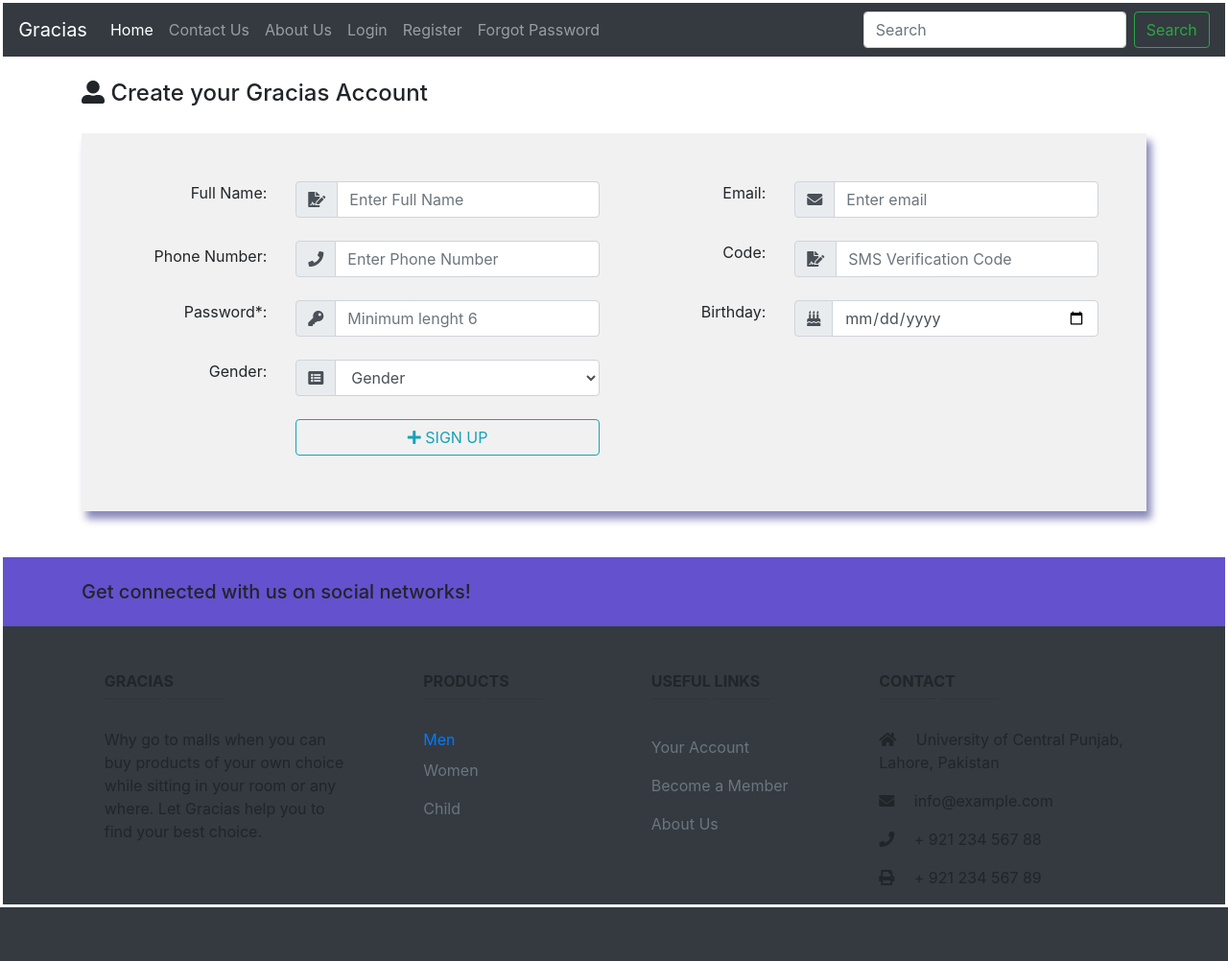
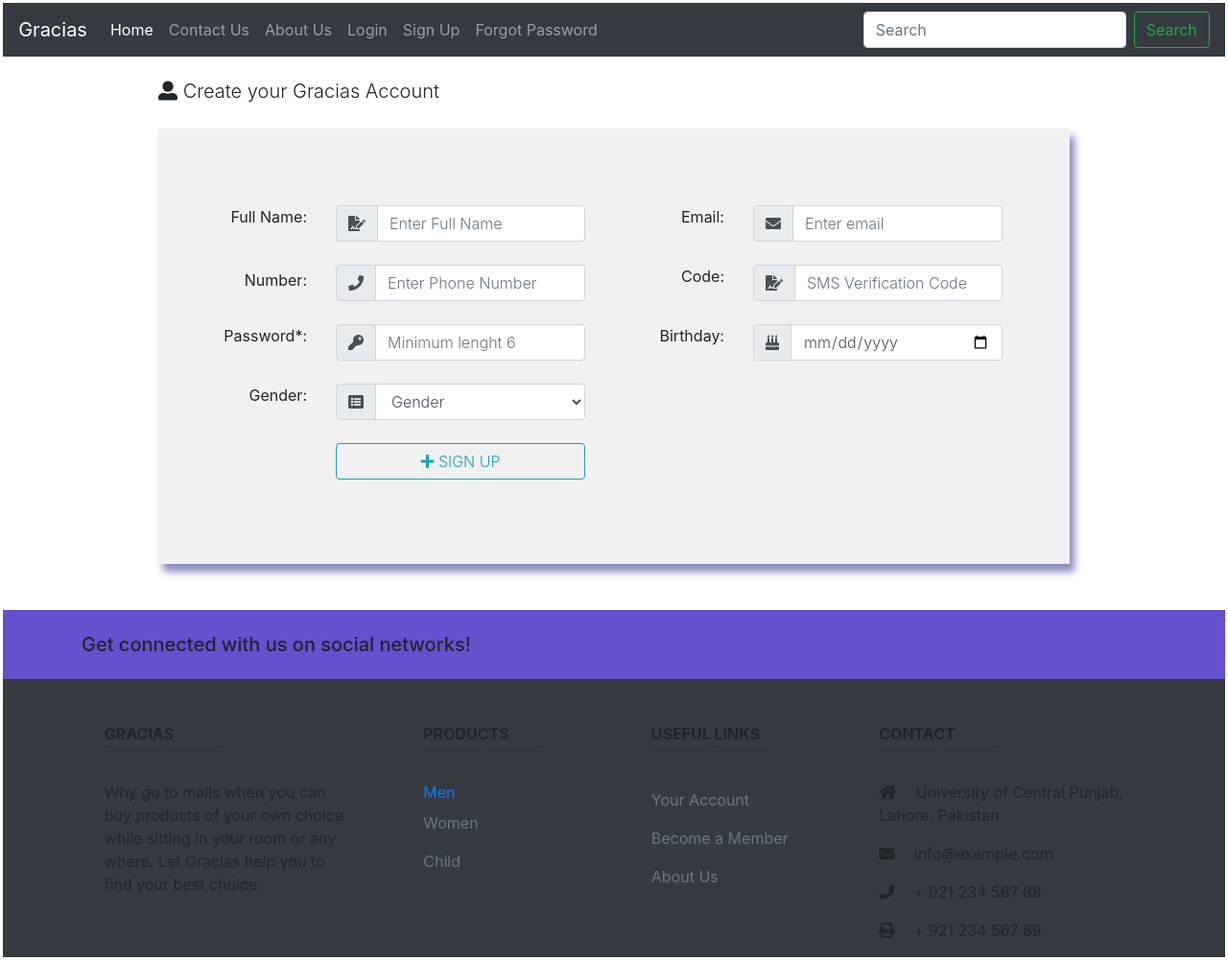
Before and after one commit to ABUBAKER7/WadProjectGracias, a PHP site: page /register.html in a window 1280 px wide. Shown: the whole page at 96% size. Before the commit the page ends 946 px from the top, so only its background shows below. Run offline with PHP 8.4, Linux system fonts and the light colour scheme; some libraries are stand-ins or nearby versions.

Commit message:
sign up page update

```diff
--- a/aboutus.html
+++ b/aboutus.html
@@ -43,7 +43,7 @@
                 <a class="nav-link " href="login.html">Login</a>
             </li>
             <li class="nav-item">
-                <a class="nav-link" href="register.html">Register</a>
+                <a class="nav-link" href="register.html">Sign Up</a>
             </li>
             <li class="nav-item">
                 <a class="nav-link" href="forgotpassword.html">Forgot Password</a>
--- a/contactus.html
+++ b/contactus.html
@@ -50,7 +50,7 @@
                 <a class="nav-link " href="login.html">Login</a>
             </li>
             <li class="nav-item">
-                <a class="nav-link" href="register.html">Register</a>
+                <a class="nav-link" href="register.html">Sign Up</a>
             </li>
             <li class="nav-item">
                 <a class="nav-link" href="forgotpassword.html">Forgot Password</a>
--- a/css/register_stylesheet.css
+++ b/css/register_stylesheet.css
@@ -1,5 +1,5 @@
 /*Shoaib */
-@media screen and (max-width: 320px) {
+@media  screen and(max-width: 320px) {
     label{
         display: none;
     }
@@ -42,6 +42,14 @@ body{
     margin-top: -45px;
     padding: 50px;
     box-shadow: 5px 8px 8px #8888BA;
+}
+
+.marginleft{
+    margin-left: 5rem;
+}
+
+.marginright{
+    margin-left: -43px;
 }
 .login-input{
     /*border-radius: 2%;*/
@@ -112,3 +120,49 @@ div.footer-socialmedia>i{
 /*.banner-image{*/
 /*background-image: url("banner.jpg");*/
 /*background-repeat: no-repeat;*/
+
+
+.my_container {
+    background-color: #f1f1f1;
+    margin-top: -45px;
+
+    margin-left: 80px;
+    margin-right: 80px;
+    padding-left: 40px;
+    padding-right: 70px;
+    padding-top: 80px;
+    padding-bottom: 80px;
+    box-shadow: 5px 8px 8px #8888BA;
+}
+.fontstyle{
+    font-size: 1rem;
+    font-weight: 300;
+}
+@media (max-width: 576px) {
+    .my_container {
+        max-width: 540px;
+        margin-left: auto;
+        margin-right: auto;
+    }
+}
+
+@media (max-width: 768px) {
+    .my_container {
+        max-width: 720px;
+
+    }
+}
+
+@media (max-width: 992px) {
+    .my_container {
+        max-width: 960px;
+
+    }
+}
+
+@media (max-width: 1200px) {
+    .my_container {
+        max-width: 1140px;
+
+    }
+}
--- a/forgotpassword.html
+++ b/forgotpassword.html
@@ -53,7 +53,7 @@
                 <a class="nav-link " href="login.html">Login</a>
             </li>
             <li class="nav-item">
-                <a class="nav-link" href="register.html">Register</a>
+                <a class="nav-link" href="register.html">Sign Up</a>
             </li>
             <li class="nav-item">
                 <a class="nav-link" href="forgotpassword.html">Forgot Password</a>
--- a/index.html
+++ b/index.html
@@ -37,7 +37,7 @@
 				<a class="nav-link " href="login.html">Login</a>
 			</li>
 			<li class="nav-item">
-				<a class="nav-link" href="register.html">Register</a>
+				<a class="nav-link" href="register.html">Sign Up</a>
 			</li>
 			<li class="nav-item">
 				<a class="nav-link" href="forgotpassword.html">Forgot Password</a>
--- a/login.html
+++ b/login.html
@@ -37,7 +37,7 @@
                 <a class="nav-link " href="login.html">Login</a>
             </li>
             <li class="nav-item">
-                <a class="nav-link" href="register.html">Register</a>
+                <a class="nav-link" href="register.html">Sign Up</a>
             </li>
             <li class="nav-item">
                 <a class="nav-link" href="forgotpassword.html">Forgot Password</a>
--- a/register.html
+++ b/register.html
@@ -8,7 +8,7 @@
     <meta name="viewport" content="width=device-width, initial-scale=1.0">
 
 
-    <title>Create Account</title>
+    <title>SignUp</title>
     <meta name="viewport" content="width=device-width,initial-scale=1.0">
     <link rel="stylesheet" href="css/bootstrap.css">
     <link rel="stylesheet" href="https://use.fontawesome.com/releases/v5.5.0/css/all.css">
@@ -39,7 +39,7 @@
                 <a class="nav-link " href="login.html">Login</a>
             </li>
             <li class="nav-item">
-                <a class="nav-link" href="register.html">Register</a>
+                <a class="nav-link" href="register.html">Sign Up</a>
             </li>
             <li class="nav-item">
                 <a class="nav-link" href="forgotpassword.html">Forgot Password</a>
@@ -52,9 +52,9 @@
     </div>
 </nav>
 
-<div class="container  mt-3"> <h4 class="my-4 mr-5  "><i class="fas fa-user-alt"></i><span class="d-none d-sm-inline "> Create your  </span> Gracias Account </h4></div>
+<div class="container  mt-3"> <h4 class="my-4 marginleft lead "><i class="fas fa-user-alt"></i><span class="d-none d-sm-inline "> Create your  </span> Gracias Account </h4></div>
 <div class="container bg-white mt-2 pt-5 pb-5">
-    <form class="login-container">
+    <form class="my_container">
         <div class="row">
             <div class="col-sm-2   col-md-2">
                 <label class="float-md-right d-none d-sm-inline "> <span class="d-none d-lg-inline  "> Full</span> Name:  </label>
@@ -65,7 +65,7 @@
                     <div class="input-group-prepend">
                         <div class="input-group-text"><i class="fas fa-file-signature"></i></div>
                     </div>
-                    <input type="text" class="form-control" id="pro_title" name="pro_title" placeholder="Enter Full Name" >
+                    <input type="text" class="form-control fontstyle"  placeholder="Enter Full Name" >
                 </div>
             </div>
             <div class="mt-sm-1 mt-lg-0 col-sm-2  mt-2  col-md-2">
@@ -76,20 +76,20 @@
                     <div class="input-group-prepend">
                         <div class="input-group-text"><i class="fas fa-envelope"></i></div>
                     </div>
-                    <input type="text" class="form-control" id="pro_title" name="pro_title" placeholder="Enter email" >
+                    <input type="text" class="form-control fontstyle"  placeholder="Enter email" >
                 </div>
             </div>
         </div>
         <div class="row my-2 mt-lg-4">
             <div class=" mt-sm-1 col-sm-2 col-md-2">
-                <label class="float-md-right d-none d-sm-inline"> <span class="d-none d-lg-inline"> Phone </span> Number:</label>
+                <label class="float-md-right d-none d-sm-inline"> <span class="d-none d-lg-inline">  </span> Number:</label>
             </div>
             <div class=" mt-sm-1 mt-lg-0 col-12 col-sm-10 col-md-4">
                 <div class="input-group">
                     <div class="input-group-prepend">
                         <div class="input-group-text"><i class="fas fa-phone"></i></div>
                     </div>
-                    <input type="text" class="form-control" id="pro_title" name="pro_title" placeholder="Enter Phone Number " >
+                    <input type="text" class="form-control fontstyle" placeholder="Enter Phone Number " >
                 </div>
             </div>
             <div class=" mt-sm-1  mt-lg-0 col-sm-2    col-md-2">
@@ -100,7 +100,7 @@
                     <div class="input-group-prepend">
                         <div class="input-group-text"><i class="fas fa-file-signature"></i></div>
                     </div>
-                    <input type="text" class="form-control" id="pro_title" name="pro_title" placeholder="SMS Verification Code " >
+                    <input type="text" class="form-control fontstyle"  placeholder="SMS Verification Code " >
                 </div>
             </div>
         </div>
@@ -113,7 +113,7 @@
                     <div class="input-group-prepend">
                         <div class="input-group-text"><i class="fas fa-key"></i></div>
                     </div>
-                    <input class="form-control" id="pro_price" name="pro_price" placeholder="Minimum lenght 6">
+                    <input class="form-control fontstyle"  placeholder="Minimum lenght 6">
                 </div>
             </div>
             <div class=" mt-sm-1 mt-lg-0 col-sm-2    col-md-2">
@@ -124,7 +124,7 @@
                     <div class="input-group-prepend">
                         <div class="input-group-text"><i class="fas fa-birthday-cake"></i></div>
                     </div>
-                    <input class="form-control" id="pro_price" name="pro_price" type="date" id="start" name="trip-start">
+                    <input class="form-control fontstyle"  type="date" id="start" name="trip-start">
                 </div>
 
             </div>
@@ -139,7 +139,7 @@
                     <div class="input-group-prepend">
                         <div class="input-group-text"><i class="fas fa-list-alt"></i></div>
                     </div>
-                    <select class="form-control" id="pro_cat" name="pro_cat">
+                    <select class="form-control fontstyle" >
                         <option>Gender</option>
                         <option>Male</option>
                         <option>Female</option>
@@ -150,7 +150,7 @@
 
         <div class="row my-2 mt-lg-4">
             <div class="mt-sm-1 mt-lg-0  offset-sm-2 col-12 col-sm-10 col-md-4">
-                <button type="submit" class="btn btn-outline-info  btn-block"><i class="fas fa-plus"></i> SIGN UP </button>
+                <button type="submit" class="btn btn-outline-info  btn-block fontstyle"><i class="fas fa-plus"></i> SIGN UP </button>
             </div>
         </div>
     </form>
```
